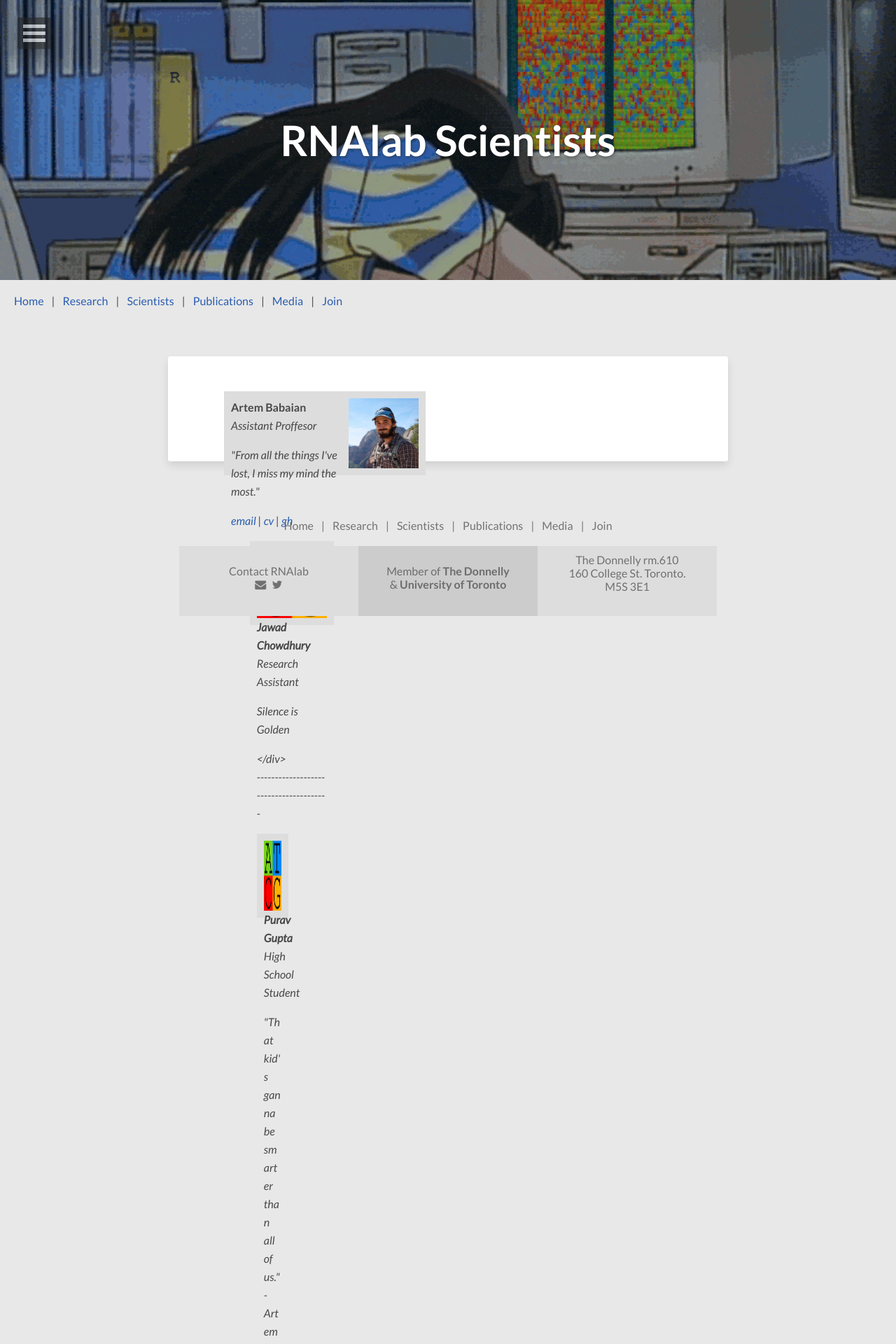
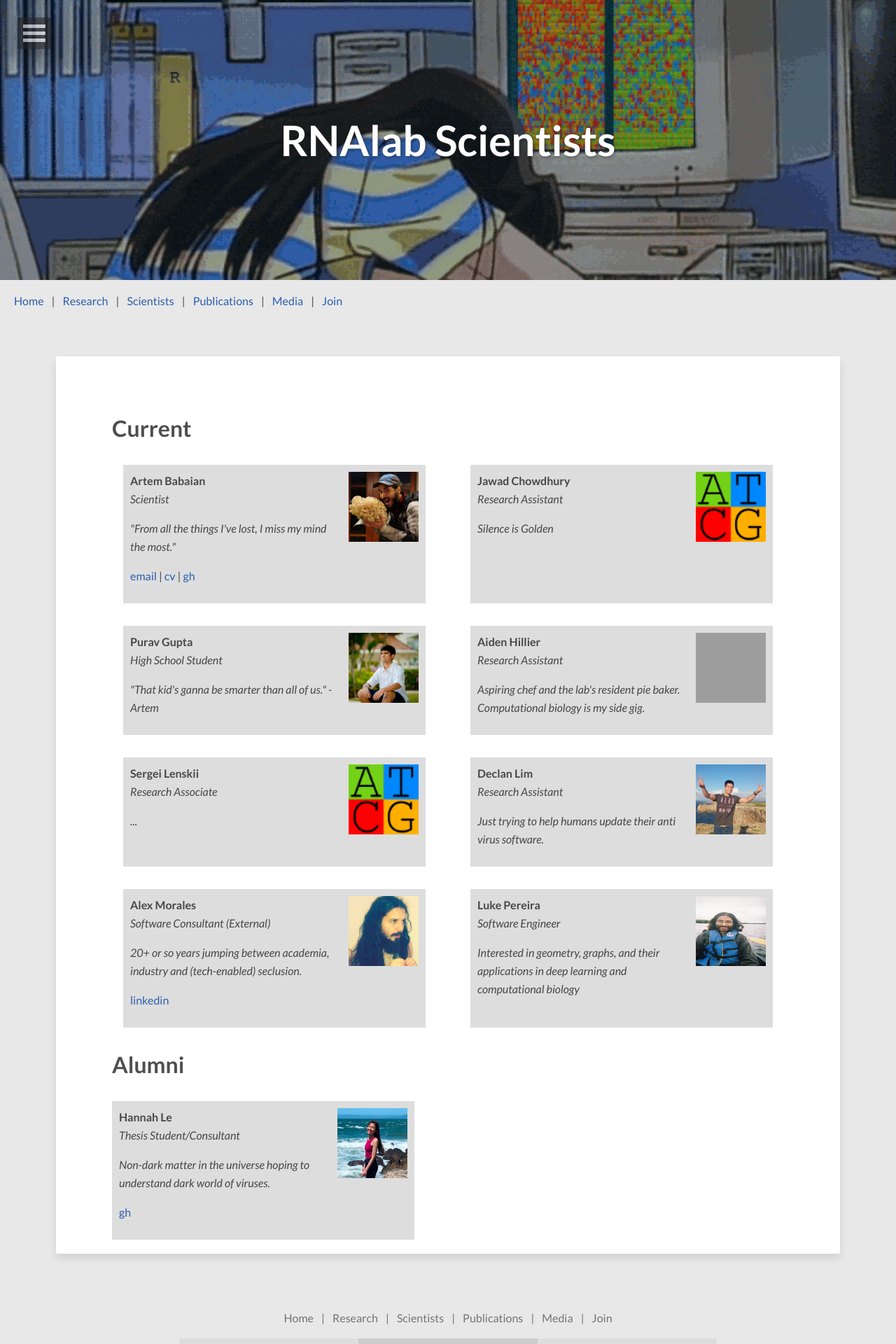
Before and after one commit to RNAlab/RNAlab, a Jekyll site: the page built from team.md, in a window 1280 px wide. Shown: the top 1920 px of the page at 70% size. Built offline with Jekyll 4.4.1, drawn with Linux system fonts in a browser that asks for light colours; nearby versions of some CDN libraries; some of the changed text lies outside the part shown; grey boxes are pictures that could not be loaded.

Commit message:
Update with recent pr

```diff
--- a/_layouts/page.html
+++ b/_layouts/page.html
@@ -38,11 +38,6 @@
     </header>
     <div class="entry-content">
       {{ content }}
-      <footer class="entry-meta">
-        {% if page.modified %}<span>Updated on <span class="entry-date date published updated"><time datetime="{{ page.modified }}">{{ page.modified | date: "%B %d, %Y" }}</time></span></span>
-        <span class="author vcard"><span class="fn">{{ site.owner.name }}</span></span>{% endif %}
-        {% if page.share == false %}{% include social-share.html %}{% endif %}
-      </footer>
     </div><!-- /.entry-content -->
     {% if page.comments != false and site.disqus_shortname %}<section id="disqus_thread"></section><!-- /#disqus_thread -->{% endif %}
   </article>
--- a/_sass/_page.scss
+++ b/_sass/_page.scss
@@ -274,8 +274,9 @@ header .entry-meta {
 #page {
 
 	.entry-content {
+		box-sizing: content-box;
 		margin: 40px 2px 20px 2px;
-		padding: 10px 15px;
+		padding: 32px 16px;
 		background-color: #fff;
 		box-shadow: 0 0 0 0, 0 6px 12px rgba(#000,0.1);
 		border-radius: 3px;
@@ -287,9 +288,9 @@ header .entry-meta {
 		}
 
 		@media #{$large} {
-			max-width: 800px;
+			max-width: 960px;
 			margin: 50px auto 30px auto;
-			padding: 50px 80px;
+			padding: 50px 80px 20px 80px;
 
 			> p:first-child {
 				@include font-size(20);
--- a/team.md
+++ b/team.md
@@ -11,88 +11,112 @@ image:
   }
 /* Create three equal columns that floats next to each other */
 .human {
-  float: left;
+  flex: 0 0 45%;
+  /* float: left; */
   width: 45%;
-  height: 120px;
+  /* height: 120px; */
   padding: 10px;
   /*height: 100px; /* Should be removed. Only for demonstration */
-}
-.midline {
-  float: left;
-  width: 10%;
-  padding: 5px;
-  /*height: 100px; /* Should be removed. Only for demonstration */
-}
-
-/* Clear floats after the columns */
-.row:after {
-  content: "";
-  display: table;
-  clear: both;
+  min-width: 320px;
 }
 </style>
 
+# Current
 
-<!--ROW START =========================================== -->
-
+<div style="display: flex; flex-wrap: wrap; gap: 32px; justify-content: space-around; width: 100%;">
 <div class="human" style="background-color:#ddd;">
 
   <img align="right" style="width: 100px; height: 100px"
-  src="{{ "/images/hu/ab.jpg" | prepend: site.baseurl }}">
+  src="{{ "/images/hu/ab_shroom.jpg" | prepend: site.baseurl }}">
 
   <b>Artem Babaian</b> <br>
-  <i>Assistant Proffesor</i>
-  <p><i>"From all the things I've lost, I miss my mind the most."<i><p>
+  <i>Scientist</i>
+  <p style="width: calc(100% - 100px - 8px);"><i>"From all the things I've lost, I miss my mind the most."</i></p>
   <p><a href="mailto:{{ site.owner.email }}">email</a> | <a href="http://rRNA.ca">cv</a> | <a href="https://github.com/ababaian">gh</a> </p>
 
 </div>
-
-<div class="midline"><p></p></div>
 
 <div class="human" style="background-color:#ddd;">
 
   <img align="right" style="width: 100px; height: 100px"
   src="{{ "/images/hu/atcg.png" | prepend: site.baseurl }}">
 
-  <b>Jawad  Chowdhury</b> <br>
+  <b>Jawad Chowdhury</b> <br>
   <i>Research Assistant</i>
-  <p><i>Silence is Golden<i><p>
+  <p style="width: calc(100% - 100px - 8px);"><i>Silence is Golden</i></p>
 
 </div>
 
-<br> --------------------------------------- <br>
-<!--ROW END =========================================== -->
+<div class="human" style="background-color:#ddd;">
 
-<!--ROW START =========================================== -->
+  <img align="right" style="width: 100px; height: 100px"
+  src="{{ "/images/hu/pg.png" | prepend: site.baseurl }}">
+
+  <b>Purav Gupta</b> <br>
+  <i>High School Student</i>
+  <p style="width: calc(100% - 100px - 8px);"><i>"That kid's ganna be smarter than all of us." -Artem</i></p>
+
+</div>
+
+<div class="human" style="background-color:#ddd;">
+
+  <img align="right" style="width: 100px; height: 100px"
+  src="{{ "/images/hu/ah.jpg" | prepend: site.baseurl }}">
+
+  <b>Aiden Hillier</b> <br>
+  <i>Research Assistant</i>
+  <p style="width: calc(100% - 100px - 8px);"><i>Aspiring chef and the lab's resident pie baker. Computational biology is my side gig.</i></p>
+
+</div>
 
 <div class="human" style="background-color:#ddd;">
 
   <img align="right" style="width: 100px; height: 100px"
   src="{{ "/images/hu/atcg.png" | prepend: site.baseurl }}">
 
-  <b>Purav Gupta</b> <br>
-  <i>High School Student</i>
-  <p><i>"That kid's ganna be smarter than all of us." -Artem<i><p>
+  <b>Sergei Lenskii</b> <br>
+  <i>Research Associate</i>
+  <p style="width: calc(100% - 100px - 8px);"><i>...</i></p>
 
 </div>
-
-<div class="midline"><p></p></div>
 
 <div class="human" style="background-color:#ddd;">
 
   <img align="right" style="width: 100px; height: 100px"
-  src="{{ "/images/hu/ah.png" | prepend: site.baseurl }}">
+  src="{{ "/images/hu/dl.jpg" | prepend: site.baseurl }}">
 
-  <b>Aiden Hillier</b> <br>
+  <b>Declan Lim</b> <br>
   <i>Research Assistant</i>
-  <p><i>Aspiring chef and the lab's resident pie baker. Computational biology is my side gig.<i><p>
+  <p style="width: calc(100% - 100px - 8px);"><i>Just trying to help humans update their anti virus software.</i></p>
 
 </div>
 
-<br> --------------------------------------- <br>
-<!--ROW END =========================================== -->
+<div class="human" style="background-color:#ddd;">
 
-<!--ROW START =========================================== -->
+  <img align="right" style="width: 100px; height: 100px"
+  src="{{ "/images/hu/am.png" | prepend: site.baseurl }}">
+
+  <b>Alex Morales</b> <br>
+  <i>Software Consultant (External)</i>
+  <p style="width: calc(100% - 100px - 8px);"><i>20+ or so years jumping between academia, industry and (tech-enabled) seclusion.</i></p>
+  <p><a href="https://www.linkedin.com/in/moralestapia/">linkedin</a> </p>
+
+</div>
+
+<div class="human" style="background-color:#ddd;">
+
+  <img align="right" style="width: 100px; height: 100px"
+  src="{{ "/images/hu/lp.jpg" | prepend: site.baseurl }}">
+
+  <b>Luke Pereira</b> <br>
+  <i>Software Engineer</i>
+  <p style="width: calc(100% - 100px - 8px);"><i>Interested in geometry, graphs, and their applications in deep learning and computational biology</i></p>
+
+</div>
+
+</div>
+
+# Alumni
 
 <div class="human" style="background-color:#ddd;">
 
@@ -101,52 +125,7 @@ image:
 
   <b>Hannah Le</b> <br>
   <i>Thesis Student/Consultant</i>
-  <p><i>Non-dark matter in the universe hoping to understand dark world of viruses.<i><p>
+  <p style="width: calc(100% - 100px - 8px);"><i>Non-dark matter in the universe hoping to understand dark world of viruses.</i></p>
   <p><a href="https://github.com/hannahhanle">gh</a> </p>
 
 </div>
-
-<div class="midline"><p></p></div>
-
-<div class="human" style="background-color:#ddd;">
-
-  <img align="right" style="width: 100px; height: 100px"
-  src="{{ "/images/hu/dl.png" | prepend: site.baseurl }}">
-
-  <b>Declan Lim</b> <br>
-  <i>Research Assistant</i>
-  <p><i>Just trying to help humans update their anti virus software.<i><p>
-
-</div>
-
-<br> --------------------------------------- <br>
-<!--ROW END =========================================== -->
-
-<!--ROW START =========================================== -->
-
-<div class="human" style="background-color:#ddd;">
-
-  <img align="right" style="width: 100px; height: 100px"
-  src="{{ "/images/hu/am.png" | prepend: site.baseurl }}">
-
-  <b>Alex Morales</b> <br>
-  <i>Developer</i>
-  <p><i>20+ or so years jumping between academia, industry and (tech-enabled) seclusion.</i></p>
-
-</div>
-
-<div class="midline"><p></p></div>
-
-<div class="human" style="background-color:#ddd;">
-
-  <img align="right" style="width: 100px; height: 100px"
-  src="{{ "/images/hu/atcg.png" | prepend: site.baseurl }}">
-
-  <b>Luke Pereira</b> <br>
-  <i>Software Engineer</i>
-  <p><i>...</i></p>
-
-</div>
-
-<br> --------------------------------------- <br>
-<!--ROW END =========================================== -->
```
Also changed, not shown: join.md (+1 -0 lines), images/hu/lp.jpg (added), images/hu/pg.png (added).
